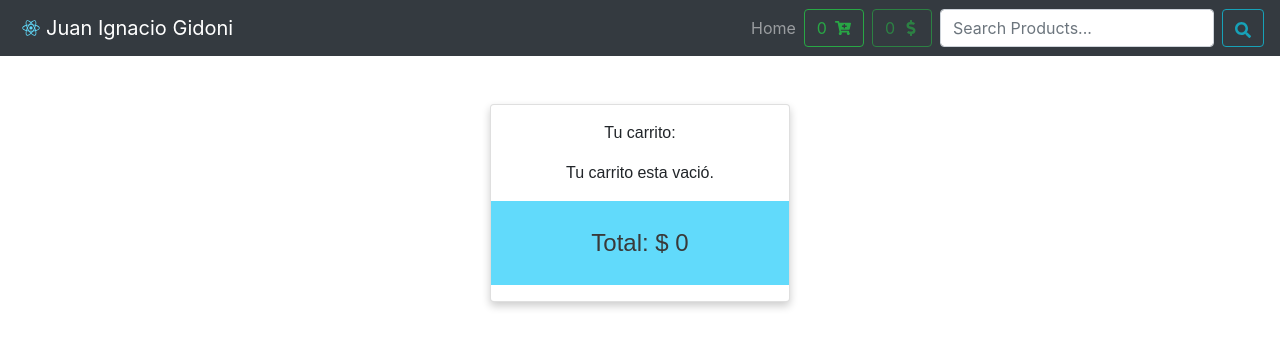
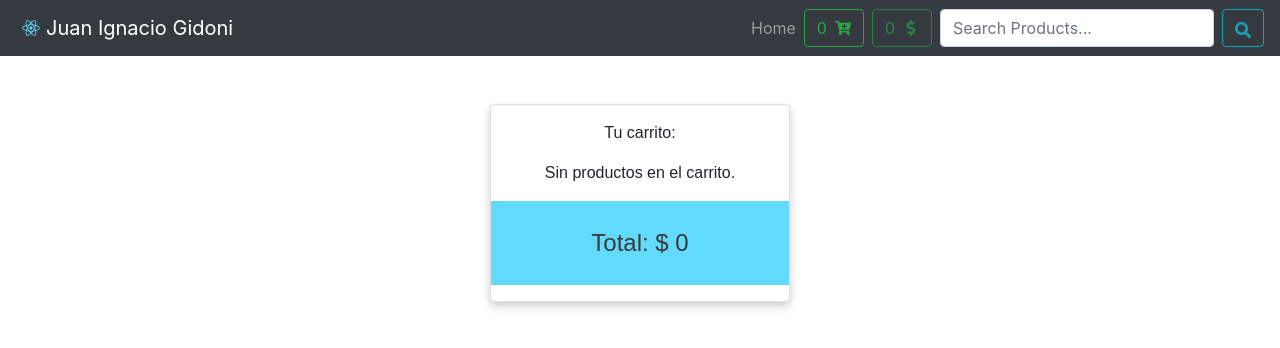
Before and after one commit to JuanGidoni/coursech_jigidoni, a React (Create React App) app: page /cart in a window 1280 px wide. Shown: the top 348 px of the page. Built offline with nearby package versions, Linux system fonts and the light colour scheme.

Commit message:
fix/Challenge#8

```diff
--- a/src/components/App.jsx
+++ b/src/components/App.jsx
@@ -84,18 +84,14 @@ const App = () => {
           <Switch>
             <Route
               exact
-              path='/'
-              render={(props) => (
-                <Shop {...props} products={products} cart={cart} total={total} setCart={setCart} setTotal={setTotal} filteredProducts={filteredProducts} setFilteredProducts={setFilteredProducts} />
-              )}
-            />
+              path='/'>
+              <Shop products={products} cart={cart} total={total} setCart={setCart} setTotal={setTotal} filteredProducts={filteredProducts} setFilteredProducts={setFilteredProducts} />
+            </Route>
             <Route
               exact
-              path='/cart'
-              render={(props) => (
-                <Cart {...props} products={products} cart={cart} total={total} setCart={setCart} setTotal={setTotal} />
-              )}
-            />
+              path='/cart'>
+              <Cart products={products} cart={cart} total={total} setCart={setCart} setTotal={setTotal} />
+            </Route>
           </Switch>
         </Container>
       </Router>
--- a/src/components/Pages/Cart/index.jsx
+++ b/src/components/Pages/Cart/index.jsx
@@ -3,7 +3,6 @@ import React from 'react'
 const Cart = ({
     cart, setCart, total, setTotal
 }) => {
-    let newTotal = 0
     return (
         <div className="card cart">
             Tu carrito:
@@ -11,13 +10,12 @@ const Cart = ({
             {
                 cart && cart.length > 0 ? (
                     cart.map((v,i) => {
-                        newTotal += total+v.price
                         return <li key={i} >{v.title} | $ {v.price} </li>
                     })
-                ) : <li> Tu carrito esta vació. </li>
+                ) : <li> Sin productos en el carrito. </li>
 
             }
-            <p className="total">Total: $ {newTotal}</p>
+            <p className="total">Total: $ {total}</p>
         </div>
     )
 }
```
